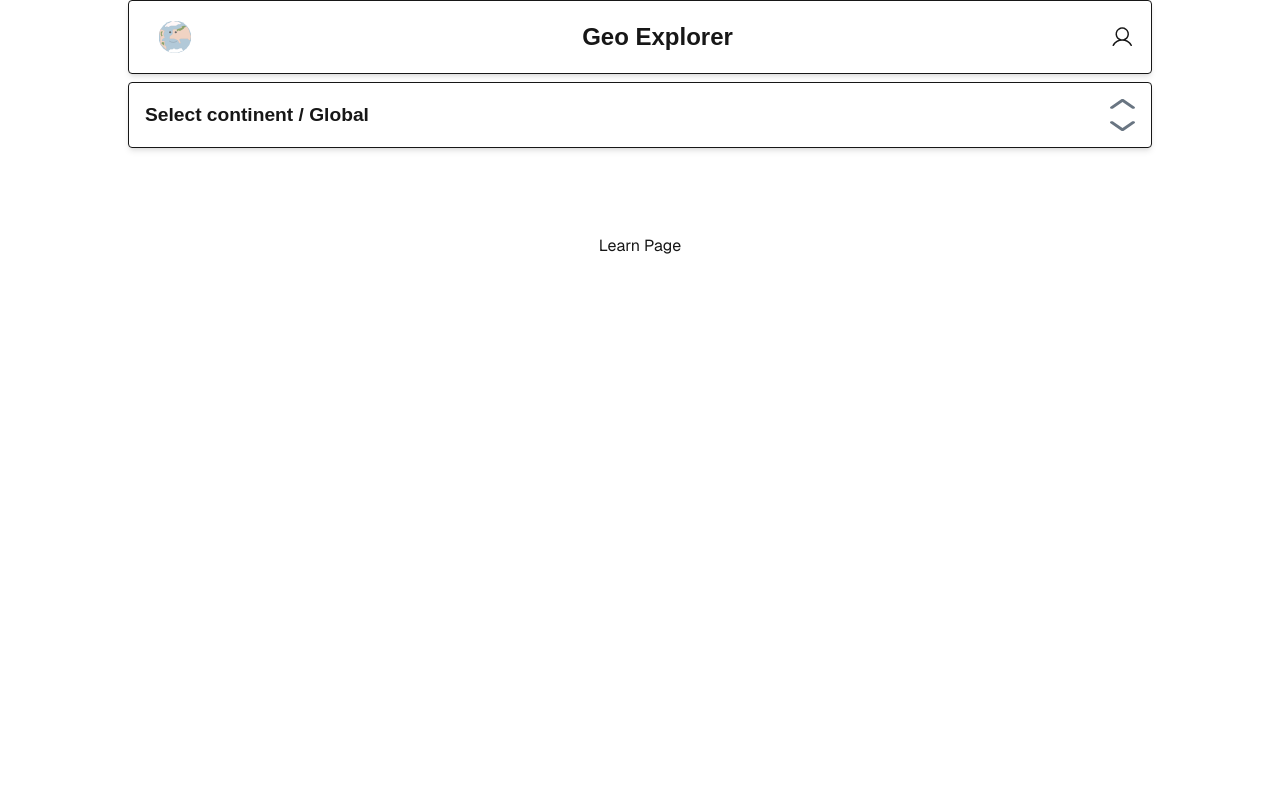
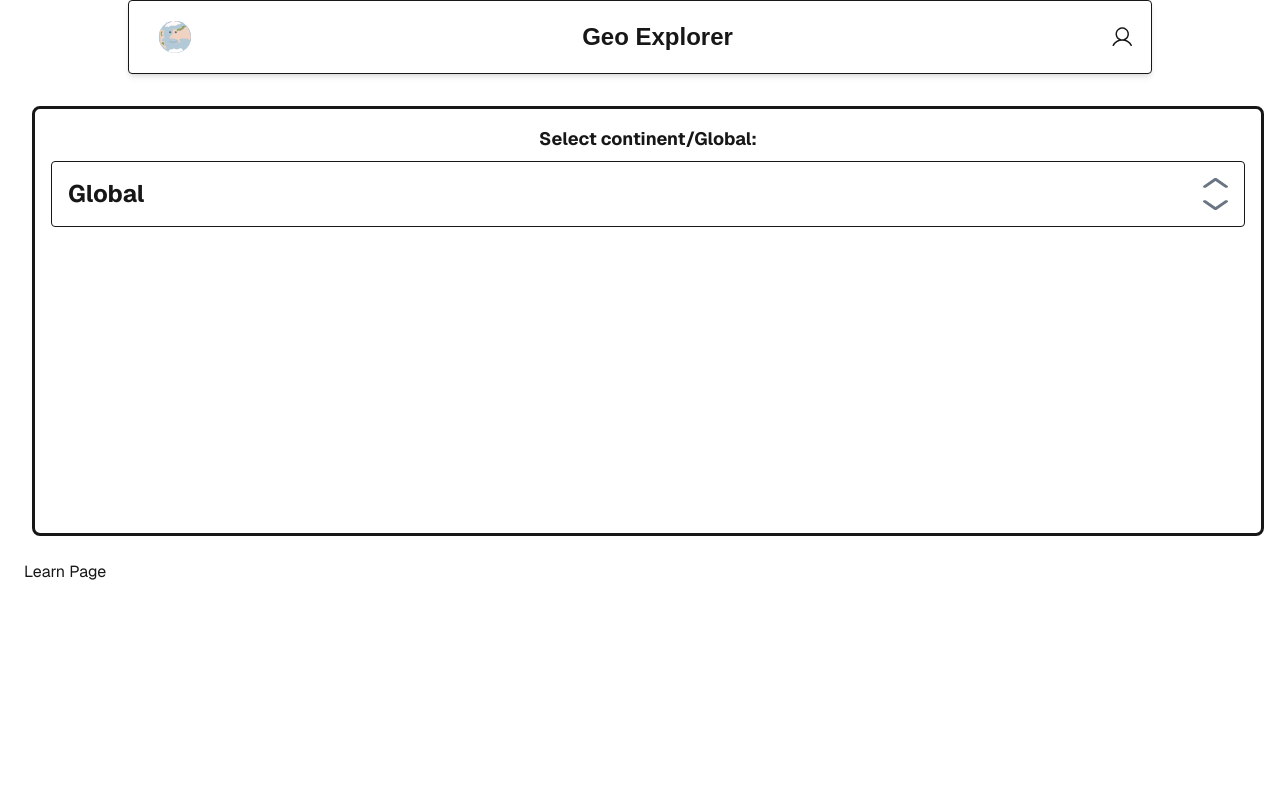
Before and after one commit to Group6-Route66/geo-explorer-fe, a Next.js app: page /learn in a window 1280 px wide. Shown: the top 800 px of the page. Built offline with nearby package versions, Linux system fonts and the light colour scheme.

Commit message:
4 - Continent component completed

```diff
--- a/postcss.config.mjs
+++ b/postcss.config.mjs
@@ -5,6 +5,11 @@ const config = {
         container: {
           center: true,
         },
+        extend: {
+          colors: {
+            customgreen: "#49e659",
+          },
+        },
       },
     },
   },
--- a/src/app/layout.js
+++ b/src/app/layout.js
@@ -24,8 +24,7 @@ export default function RootLayout({ children }) {
         className={`${geistSans.variable} ${geistMono.variable} antialiased`}
       >
         <Header />
-        <Continent />
-        <main className="container flex flex-col grow">{children}</main>
+        <main className="container flex flex-col grow mx-auto">{children}</main>
         <Footer />
       </body>
     </html>
--- a/src/app/learn/page.jsx
+++ b/src/app/learn/page.jsx
@@ -1,6 +1,9 @@
+import { Continent } from "@/components";
+
 export default function Learn() {
   return (
-    <div className="grid grid-rows-[20px_1fr_20px] items-center justify-items-center min-h-screen p-8 pb-20 gap-16 sm:p-20 font-[family-name:var(--font-geist-sans)]">
+    <div className="grid min-h-screen m-2 p-4 gap-4 sm:p-4 font-[family-name:var(--font-geist-sans)]">
+      <Continent />
       Learn Page
     </div>
   );
--- a/src/components/Continent.jsx
+++ b/src/components/Continent.jsx
@@ -1,11 +1,96 @@
+"use client";
+
+import { useState } from "react";
 import { ArrowUpDownIcon } from "@/assets/icons/ArrowUpDownIcon";
 
 const Continent = () => {
+  const [continent, setContinent] = useState("Global");
+  const [isContinentListOpen, setIsContinentListOpen] = useState(false);
+
+  function handleOnclickContinent(event) {
+    event.preventDefault();
+    const cont = event.target.value;
+    setContinent(cont);
+    setIsContinentListOpen(false);
+  }
+
+  function handleContinentList(event) {
+    event.preventDefault();
+    setContinent(event.target.value);
+    isContinentListOpen
+      ? setIsContinentListOpen(false)
+      : setIsContinentListOpen(true);
+  }
+
   return (
-    <div className="container mx-auto px-4 lg:max-w-5xl flex justify-between items-center m-2 p-4 shadow-md rounded-sm border">
-      <h2>Select continent / Global</h2>
-      <ArrowUpDownIcon />
-    </div>
+    <>
+      <div className="w-full flex flex-col items-center m-2 p-4 rounded-lg border-3">
+        <h4 className="text-lg font-bold">Select continent/Global:</h4>
+        <button
+          className="w-full flex justify-between hover:bg-slate-200 items-center m-2 p-4 rounded-sm border"
+          value={continent}
+          onClick={handleContinentList}
+        >
+          <h2 className="text-2xl font-bold">{continent}</h2>
+          <ArrowUpDownIcon />
+        </button>
+        {isContinentListOpen ? (
+          <>
+            <button
+              className="w-full block bg-green-500 hover:bg-green-700 text-white rounded-4xl items-center m-2 p-2"
+              value="Global"
+              onClick={handleOnclickContinent}
+            >
+              Global
+            </button>
+            <button
+              className="w-full block bg-green-500 hover:bg-green-700 text-white rounded-4xl items-center m-2 p-2"
+              value="Asia"
+              onClick={handleOnclickContinent}
+            >
+              Asia
+            </button>
+            <button
+              className="w-full block bg-green-500 hover:bg-green-700 text-white rounded-4xl items-center m-2 p-2"
+              value="Europe"
+              onClick={handleOnclickContinent}
+            >
+              Europe
+            </button>
+            <button
+              className="w-full block bg-green-500 hover:bg-green-700 text-white rounded-4xl items-center m-2 p-2"
+              value="Africa"
+              onClick={handleOnclickContinent}
+            >
+              Africa
+            </button>
+            <button
+              className="w-full block bg-green-500 hover:bg-green-700 text-white rounded-4xl items-center m-2 p-2"
+              value="North America"
+              onClick={handleOnclickContinent}
+            >
+              North America
+            </button>
+            <button
+              className="w-full block bg-green-500 hover:bg-green-700 text-white rounded-4xl items-center m-2 p-2"
+              value="South America"
+              onClick={handleOnclickContinent}
+            >
+              South America
+            </button>
+            <button
+              className="w-full block bg-green-500 hover:bg-green-700 text-white rounded-4xl items-center m-2 p-2"
+              value="Australia/Oceania"
+              onClick={handleOnclickContinent}
+            >
+              Australia/Oceania
+            </button>
+          </>
+        ) : (
+          <></>
+        )}
+      </div>
+    </>
   );
 };
 
--- a/src/styles/globals.css
+++ b/src/styles/globals.css
@@ -4,11 +4,13 @@
   --background: #ffffff;
   --foreground: #171717;
   --main-text: #de2323;
+  /* --button-background: #49e659; */
 }
 
 @theme inline {
   --color-background: var(--background);
   --color-foreground: var(--foreground);
+  --color-button-background: var(--button-background);
   --font-sans: var(--font-geist-sans);
   --font-mono: var(--font-geist-mono);
 }
@@ -35,7 +37,8 @@ h1 {
   font-weight: 600;
 }
 
-h2 {
-  font-size: 1.2rem;
-  font-weight: 600;
-}
+
+/* button {
+  background-color: var(--color-button-background);
+  color: var(--color-background)
+} */
--- /dev/null
+++ b/tailwind.config.js
@@ -0,0 +1,14 @@
+module.exports = {
+  content: [
+    "./app/**/*.{js, ts, jsx, tsx}",
+    "./components/**/*.{js, ts, jsx, tsx}",
+  ],
+  theme: {
+    extend: {
+      colors: {
+        customgreen: "#49e659",
+      }
+    },
+  },
+  plugins: [],
+};
```
